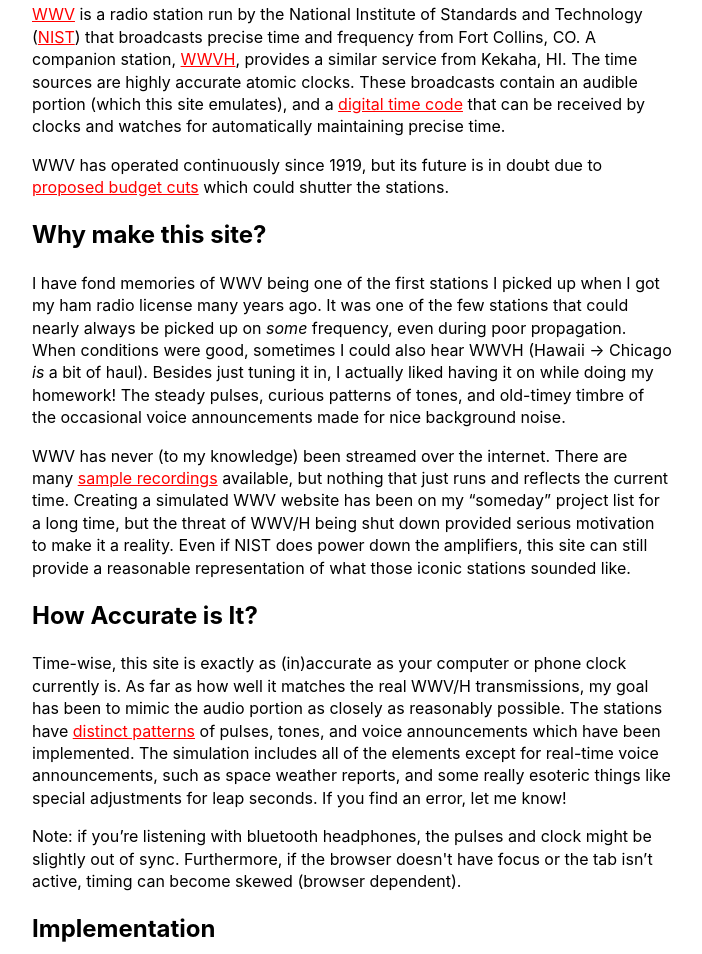
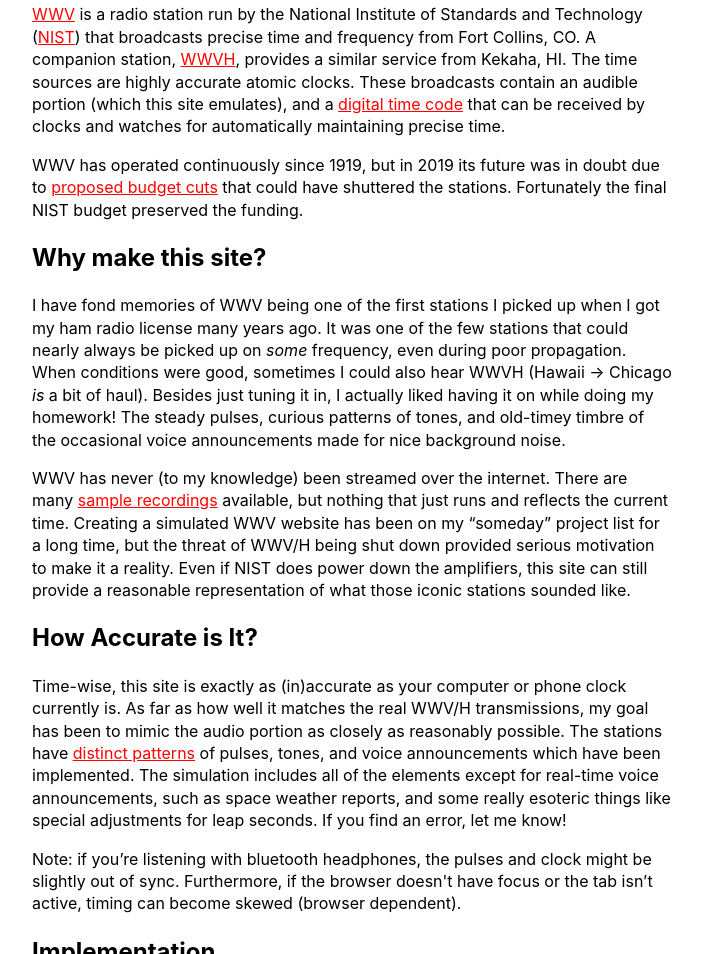
Before and after one commit to kalafut/wwv, a website built with webpack: page src/index.html in a window 1280 px wide. Shown: the part 765-1719 px from the top of the page, without its empty margins (288-990 px from the left). Built offline with nearby package versions, Linux system fonts and the light colour scheme; files whose address does not match are found by name; what driftless would draw is missing.

Commit message:
Update intro text

```diff
--- a/src/index.html
+++ b/src/index.html
@@ -131,7 +131,7 @@
 
           <p><a href="https://en.wikipedia.org/wiki/WWV_(radio_station)">WWV</a> is a radio station run by the National Institute of Standards and Technology (<a href="https://en.wikipedia.org/wiki/National_Institute_of_Standards_and_Technology">NIST</a>) that broadcasts precise time and frequency from Fort Collins, CO. A companion station, <a href="https://en.wikipedia.org/wiki/WWVH">WWVH</a>, provides a similar service from Kekaha, HI. The time sources are highly accurate atomic clocks. These broadcasts contain an audible portion (which this site emulates), and a <a href="https://en.wikipedia.org/wiki/WWV_(radio_station)#Digital_time_code">digital time code</a> that can be received by clocks and watches for automatically maintaining precise time.</p>
 
-          <p>WWV has operated continuously since 1919, but its future is in doubt due to <a href="https://www.voanews.com/a/time-may-be-running-out-for-millions-of-clocks/4554376.html">proposed budget cuts</a> which could shutter the stations.</p>
+          <p>WWV has operated continuously since 1919, but in 2019 its future was in doubt due to <a href="https://www.voanews.com/a/time-may-be-running-out-for-millions-of-clocks/4554376.html">proposed budget cuts</a> that could have shuttered the stations. Fortunately the final NIST budget preserved the funding.</p>
 
           <h2 id="why-make-this-site">Why make this site?</h2>
 
```
Also changed, not shown: dist/index.html, dist/main.js.
